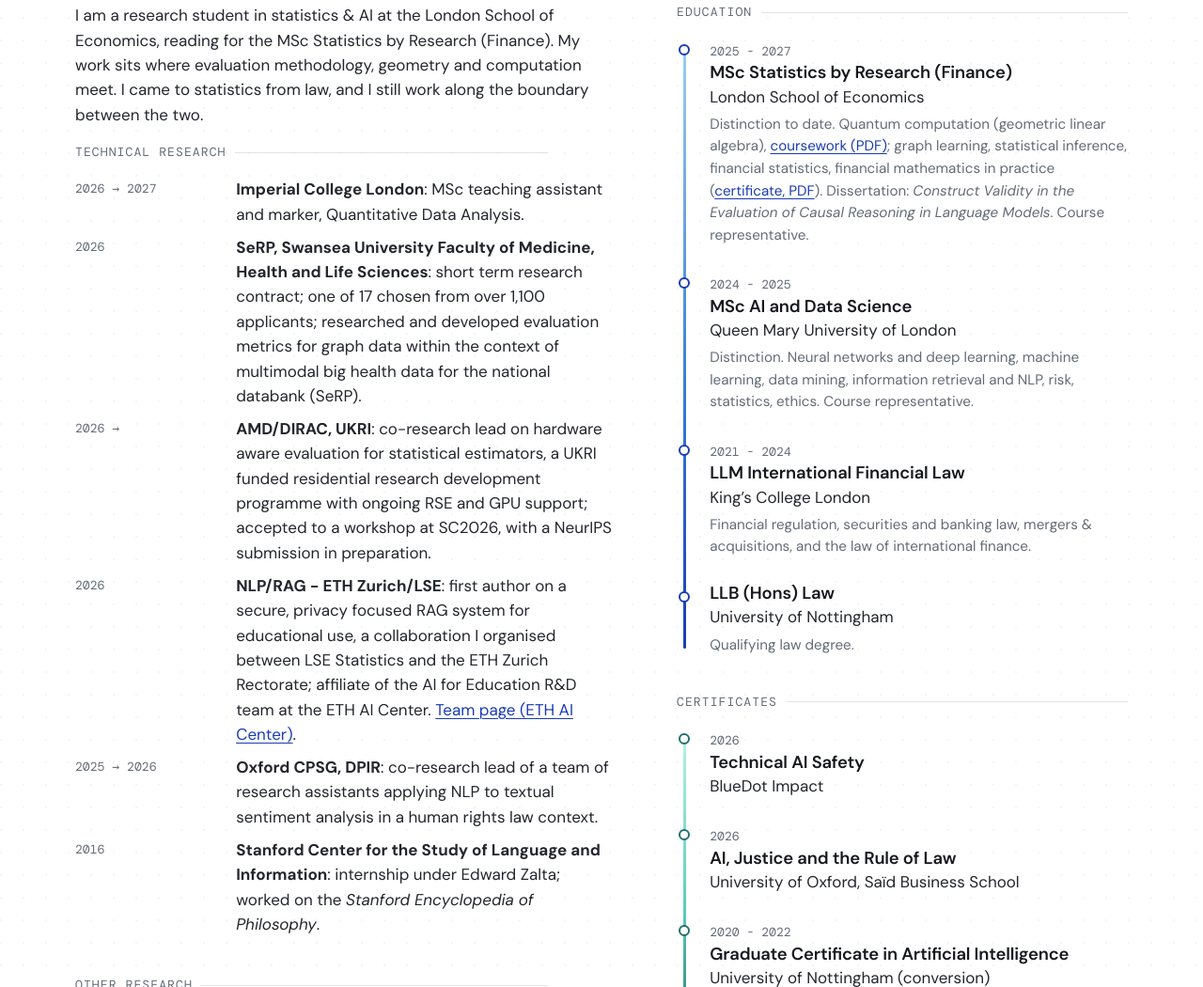
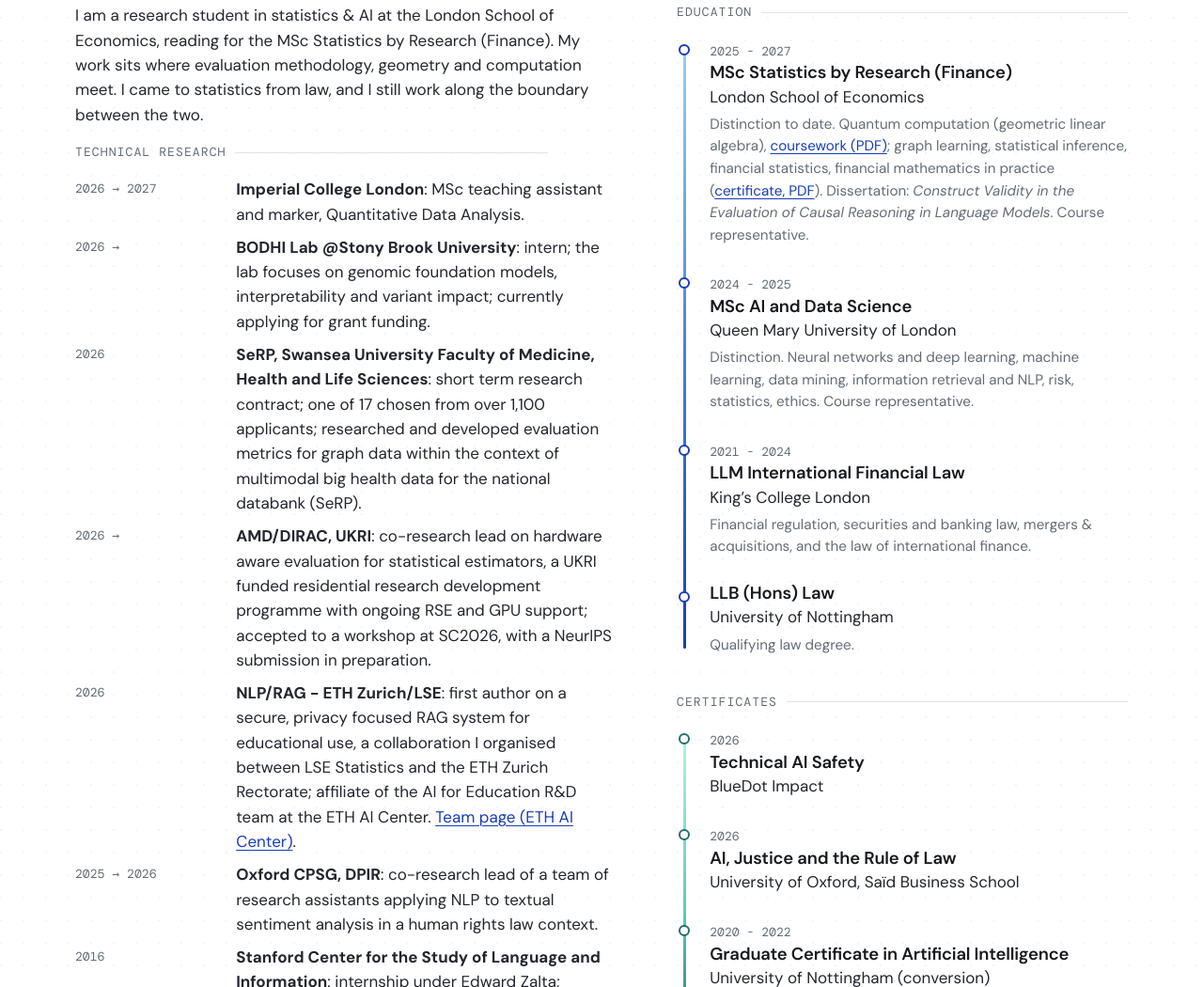
Before and after one commit to dgodorozha/dgodorozha.github.io, a plain HTML site: page index.html in a window 1280 px wide. Shown: the part 966-2016 px from the top of the page at 94% size. Drawn offline with Linux system fonts and the light colour scheme; animation ran at ten frames a second.

Commit message:
BODHI Lab internship

```diff
--- a/index.html
+++ b/index.html
@@ -92,6 +92,7 @@
               <p class="subhead">Technical research</p>
               <dl class="facts">
                 <dt>2026 → 2027</dt><dd><strong>Imperial College London</strong>: MSc teaching assistant and marker, Quantitative Data Analysis.</dd>
+                <dt>2026 →</dt><dd><strong>BODHI Lab @Stony Brook University</strong>: intern; the lab focuses on genomic foundation models, interpretability and variant impact; currently applying for grant funding.</dd>
                 <dt>2026</dt><dd><strong>SeRP, Swansea University Faculty of Medicine, Health and Life Sciences</strong>: short term research contract; one of 17 chosen from over 1,100 applicants; researched and developed evaluation metrics for graph data within the context of multimodal big health data for the national databank (SeRP).</dd>
                 <dt>2026 →</dt><dd><strong>AMD/DIRAC, UKRI</strong>: co-research lead on hardware aware evaluation for statistical estimators, a UKRI funded residential research development programme with ongoing RSE and GPU support; accepted to a workshop at SC2026, with a NeurIPS submission in preparation.</dd>
                 <dt>2026</dt><dd><strong>NLP/RAG - ETH Zurich/LSE</strong>: first author on a secure, privacy focused RAG system for educational use, a collaboration I organised between LSE Statistics and the ETH Zurich Rectorate; affiliate of the AI for Education R&amp;D team at the ETH AI Center. <a href="https://ai.ethz.ch/education/ai4edu/team.html" rel="noopener">Team page (ETH AI Center)</a>.</dd>
```
